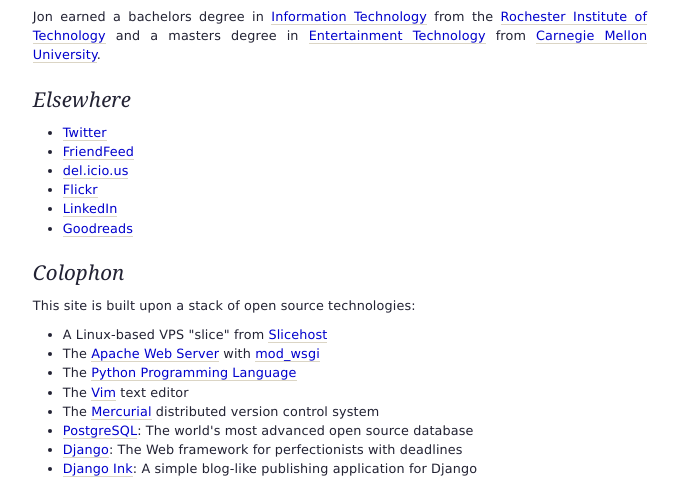
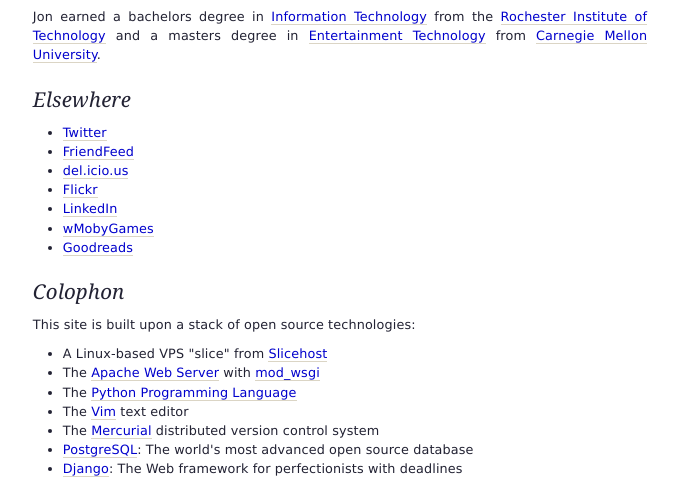
Before and after one commit to jparise/indelible-django, a Django app: template templates/about.html in a window 1280 px wide. Shown: the part 374-851 px from the top of the page, without its empty margins (300-979 px from the left). Run offline with Django 3.2, Linux system fonts and the light colour scheme; the template is opened without the code that fills it, so the values that code supplies are empty.

Commit message:
Adding a link to my MobyGames profile.

```diff
--- a/templates/about.html
+++ b/templates/about.html
@@ -36,6 +36,7 @@ Jon earned a bachelors degree in <a href="http://www.it.rit.edu/">Information Te
 <li><a href="http://delicious.com/jparise">del.icio.us</a></li>
 <li><a href="http://www.flickr.com/photos/17818511%40N00/">Flickr</a></li>
 <li><a href="http://www.linkedin.com/in/jparise">LinkedIn</a></li>
+<li><a href="http://www.mobygames.com/developer/sheet/view/developerId,116705/">wMobyGames</a></li>
 <li><a href="http://www.goodreads.com/user/show/691906">Goodreads</a></li>
 </ul>
 
```
